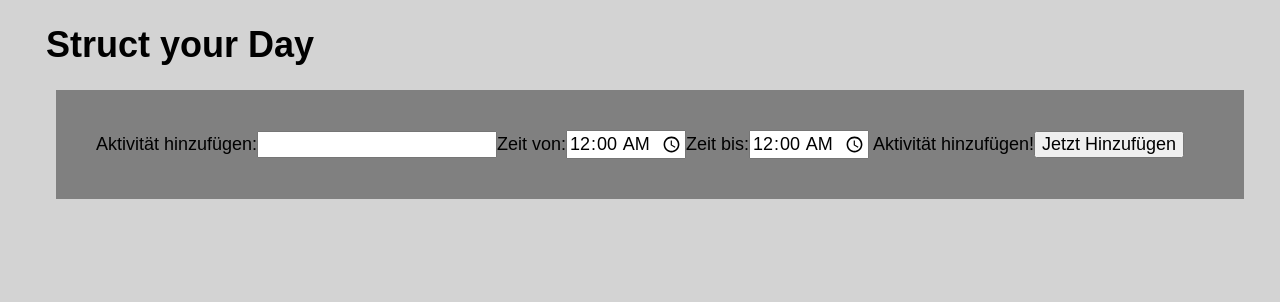
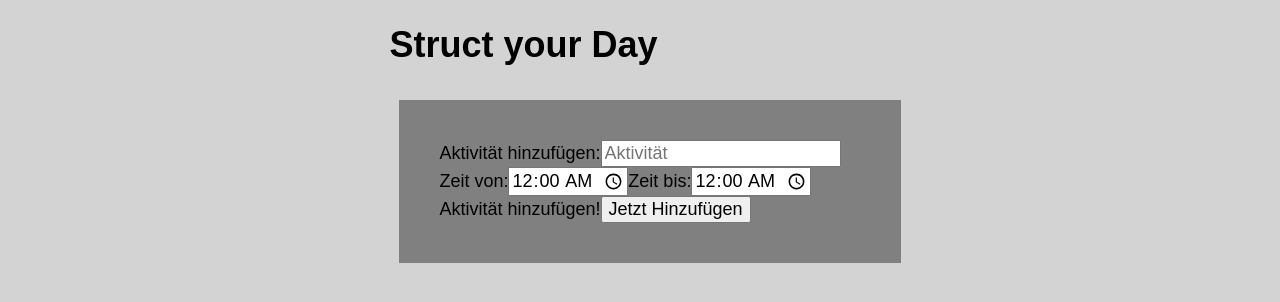
Before and after one commit to Ava-VictoriaCrivello/Capstone-Projekt, a React (Create React App) app: page / in a window 1280 px wide. Shown: the top 302 px of the page. Built offline with nearby package versions, Linux system fonts and the light colour scheme.

Commit message:
added form an List Entries

```diff
--- a/src/App.js
+++ b/src/App.js
@@ -1,22 +1,24 @@
-import { FormSetDates } from "./components/Form/FormSetDates";
-
-
-
+import { FormSetDates } from "./components/activity/FormSetDates";
+import { ActivityList } from "./components/activity/ActivityList";
+import { useState } from "react";
 
 export default function App() {
+  // State handling of activity list
+  const [activities, setActivity] = useState([]);
+
+  const addActivity = (activity) => {
+    setActivity([...activities, activity]);
+  };
+
   return (
-    <>
-    <heading>
+  <>
+    <header>
       <h1>Struct your Day</h1>
-    </heading>
-
-
-
-
-
-  <FormSetDates/>
+    </header>
+    <body>
+      <FormSetDates addActivity={addActivity}/>
+      <ActivityList activities={activities}/>
+    </body>
   </>
-
   )
-
 }
--- a/src/GlobalStyles.js
+++ b/src/GlobalStyles.js
@@ -30,11 +30,10 @@ export default styled.createGlobalStyle`
     border-bottom: 10px;
     padding: 40px;
     width: 100%;
-
-
     margin: 10px;
     background-color: grey;
   }
+
   .input-Activity {
 
   }
@@ -42,15 +41,24 @@ export default styled.createGlobalStyle`
   .input-startTime {
 
   }
+
   .input-endTime {
 
   }
-.submit-Button--Form {
 
-}
+  .submit--button-form {
+
+  }
+
+  .input-time--Form {
+    display: flex;
+  }
+
   button,
   input,
   textarea {
     font: inherit;
   }
 `;
+
+//TODO http://getbem.com/introduction/
--- a/src/components/Form/FormSetDates.js
+++ /dev/null
@@ -1,60 +0,0 @@
-import {useState} from 'react';
-
-
-    function FormSetDates() {
-    const [activity, setActivity] = useState("");
-    const [startTime, setStartTime] = useState("00:00");
-    const [endTime, setEndTime] = useState("00:00");
-
-    function handleSubmit(event){
-        event.preventDefault();
-        const form = event.target;
-        const { activity, startTime, endTime} = form.elements;
-        setActivity(activity.value);
-        setStartTime(startTime.value);
-        setEndTime(endTime.value);
-
-
-    }
-
-
-    return (
-        <div className="formContainer">
-        <form onSubmit={handleSubmit}>
-            <label>Aktivität hinzufügen:
-                <input
-                className="input-Activity"
-                type= "text"
-                value={activity}
-                onChange= {(e) => setActivity(e.target.value)} />
-            </label>
-            <label>Zeit von:
-                <input
-                className="input-startTime"
-                type= "time"
-                value={startTime}
-                onChange={(e) => setStartTime(e.target.value)}
-                />
-            </label>
-            <label>Zeit bis:
-                <input
-                className="input-endTime"
-                type= "time"
-                value={endTime}
-                onChange={(e) => setEndTime(e.target.value)}
-                />
-            </label>
-            <label> Aktivität hinzufügen!
-                <button
-                type= 'submit'
-                className= 'submit-Button--Form'>Jetzt
-                Hinzufügen
-                </button>
-            </label>
-        </form>
-        </div>
-
-    )
-}
-
-export  {FormSetDates}
--- /dev/null
+++ b/src/components/activity/ActivityList.js
@@ -0,0 +1,17 @@
+function ActivityList({activities}) {
+    return (
+      <div>
+        {activities.map((activity) => (
+          <div key={activity.activity}>
+            <p>{activity.activity}</p>
+            <p>{activity.startTime}</p>
+            <p>{activity.endTime}</p>
+          </div>
+        ))}
+      </div>
+    );
+}
+
+export {ActivityList};
+
+  //TODO Added USer stories
--- /dev/null
+++ b/src/components/activity/FormSetDates.js
@@ -0,0 +1,64 @@
+import {useState} from 'react';
+
+function FormSetDates({addActivity}) {
+    const [activity, setActivity] = useState({
+        activity: "",
+        startTime: "00:00",
+        endTime: "00:00",
+      });
+
+    const handleChange = (event) => {
+        setActivity({ ...activity, [event.target.name]: event.target.value });
+      };
+
+    const handleSubmit = (event) => {
+    event.preventDefault();
+    addActivity(activity);
+    setActivity({  activity: "", startTime: "00:00", endTime: "00:00", });
+    };
+
+    return (
+        <div className="formContainer">
+            <form onSubmit={handleSubmit}>
+                <label>Aktivität hinzufügen:
+                    <input
+                    className="input-Activity"
+                    type= "text"
+                    name= "activity"
+                    placeholder="Aktivität"
+                    value={activity.activity}
+                    onChange={handleChange}/>
+                </label>
+                <div className="input-time--Form">
+                    <label>Zeit von:
+                        <input
+                        className="input-startTime"
+                        type= "time"
+                        name= "startTime"
+                        value={activity.startTime}
+                        onChange={handleChange}
+                        />
+                    </label>
+                    <label>Zeit bis:
+                        <input
+                        className="input-endTime"
+                        type= "time"
+                        name="endTime"
+                        value={activity.endTime}
+                        onChange={handleChange}
+                        />
+                    </label>
+                </div>
+                <label> Aktivität hinzufügen!
+                    <button
+                    type= 'submit'
+                    className= 'submit-Button--Form'>Jetzt
+                    Hinzufügen
+                    </button>
+                </label>
+            </form>
+        </div>
+    )
+}
+
+export {FormSetDates}
```
Also changed, not shown: 2 other files (tests, documents, lock files or other folders).
